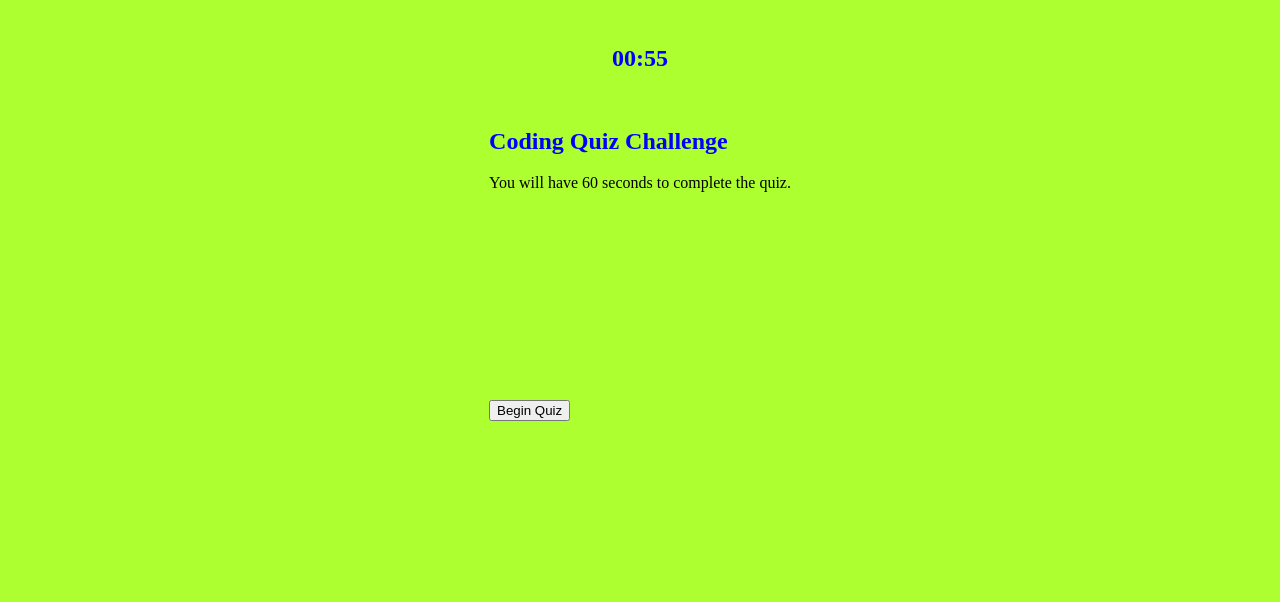
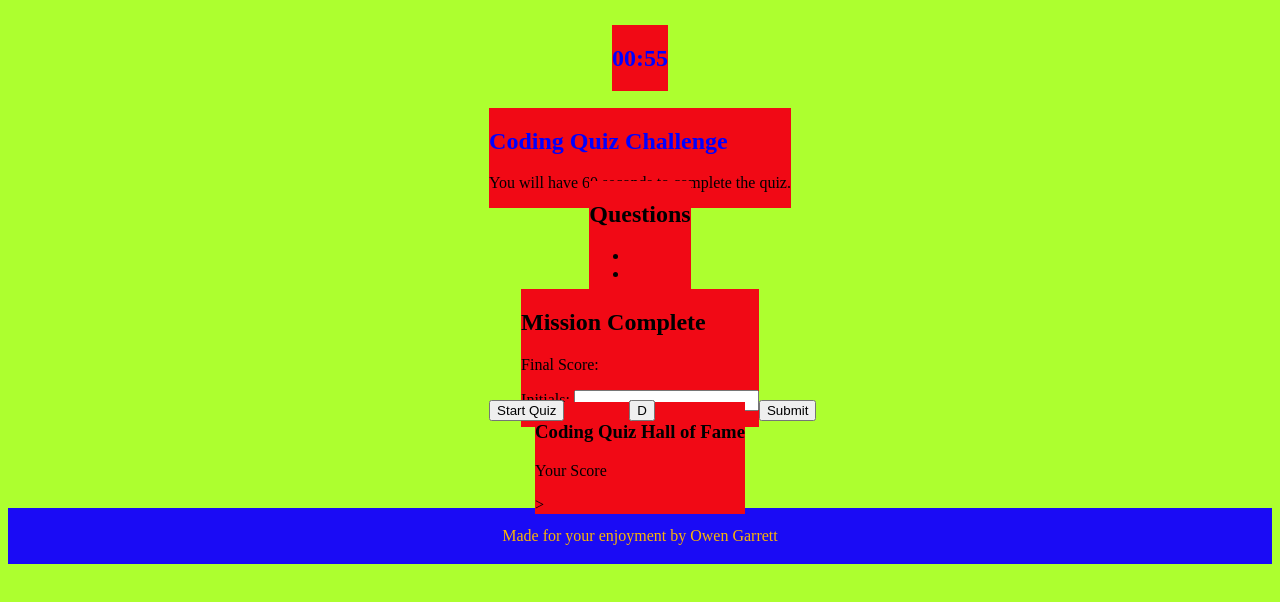
Before and after one commit to OwenGarrett/Web-APIs-Challenge-Code-Quiz, a plain HTML site: page index.html in a window 1280 px wide. Drawn offline with Linux system fonts and the light colour scheme.

Commit message:
added footer in html and css

```diff
--- a/index.html
+++ b/index.html
@@ -15,17 +15,51 @@
 
       <!--Introduction Container-->
     </section>
+    <main>
     <section class="intro_page" id="intro_page">
         <div id="intro">
             <h1>Coding Quiz Challenge</h1>
             <p id="rules">You will have 60 seconds to complete the quiz.</p>
-            <button class="button" id="start_button">Begin Quiz</button>
+            <button class="button" id="start_button">Start Quiz</button>
         </div>
     </section>
 
     <!-- Questions Container -->
+    <section class="questions_page" id="questions_page">
+        <div>
+            <div>
+                <h2 id ="questions">Questions</h2>
+                        <ul>
+                            <li><button class ="choices button" id="answer_btn1" value="a">A</button></li>
+                            <li><button class ="choices button" id="answer_btn2" value="b">B</button></li>
+                            <li><button class ="choices button" id="answer_btn3" value="c">C</button></li>
+                            <li><button class ="choices button" id="answer_btn4" value="d">D</button></li>
+            </div>
+        </div>
+    </section>
 
+     <!-- Score Container section-->
+     <section class="submit_page" id="submit_page">
+        <div>
+            <h2 id="finish">Mission Complete</h2>
+            <p id = "final_score">Final Score:</p>
+            <p>Initials:
+                <input id="initial">
+                <button class="button" id="submit_btn">Submit</button>
+            </p>
+        </div>
+    </section>
 
+    <!-- Saved High Scores section -->
+    <section class="saved_highscores" id="saved_highscores">
+        <div>
+        <h3>Coding Quiz Hall of Fame</h3>
+        <div id="saved_score"<p>Your Score</p>></div>
+    </section>
+    </main>
+    <footer>
+        <p>Made for your enjoyment by Owen Garrett</p>
+    </footer>
     <script src="script.js"></script>
   </body>
 </html>
--- a/style.css
+++ b/style.css
@@ -15,6 +15,10 @@ section {
     justify-content: center;
 }
 
+div {
+    background-color: #f10915;
+}
+
 button {
     color: rgb(2, 2, 2);
     position: absolute;
@@ -22,6 +26,13 @@ button {
 }
 
 button:hover {
-      background-color:#f10915;
+      background-color:#09a7f1;
       transition: 0.1s;
   }
+
+  footer {
+    text-align: center;
+    padding: 3px;
+    background-color: rgb(26, 11, 245);
+    color: rgb(250, 181, 6);
+  }
```
